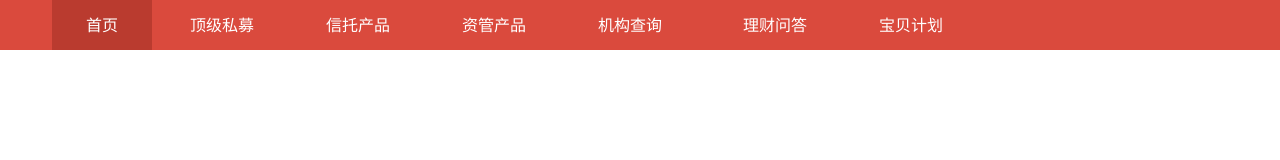
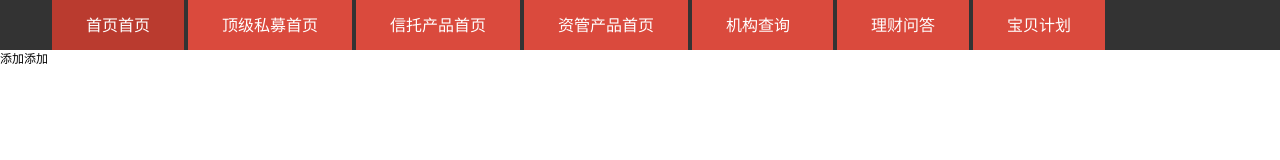
Before and after one commit to tanghuihui/exercise0602, a plain HTML site: page index.html in a window 1280 px wide. Drawn offline with Linux system fonts and the light colour scheme.

Commit message:
汤慧慧 修改index，css

```diff
--- a/css/base.css
+++ b/css/base.css
@@ -40,7 +40,7 @@ img{ padding:0; margin:0;}
 .ly-menu-up,.ly-menu-do{display: inline-block;position: relative;left: 6px;top: -2px;+*top: -6px; width: 9px;height: 5px; }
 .ly-menu-do{ background-position: -292px -54px;}
 .ly-menu-up{background-position: -309px -54px;}
-.ly-menu{ background: #da4a3d;width: 100%;min-width: 1180px;height: 50px;line-height: 50px;}
+.ly-menu{ background: #333;width: 100%;min-width: 1180px;height: 50px;line-height: 50px;}
 .ly-menu-lk,.ly-menu-cd{ color: #fff;font-size: 16px;padding: 0 34px;background: #da4a3d;margin: 0 2px;display: block;}
 .ly-menu-cd{ background: #ba3b2f;font-size: 14px;}
 .ly-menu-cd:hover{ background: #da4a3d;color: #fff;}
--- a/index.html
+++ b/index.html
@@ -9,16 +9,16 @@
     <div class="ly-menu pr zx-999">
         <ul class="m0auto fn-clear ly-tp-menu">
             <li class="fn-left ">
-                <a href="http://www.yicaibao.com/Home/Index" class="ly-menu-lk on">首页</a>
+                <a href="http://www.yicaibao.com/Home/Index" class="ly-menu-lk on">首页首页</a>
             </li>
             <li class="fn-left ">
-                <a href="http://www.yicaibao.com/SiMu/Index" class="ly-menu-lk ">顶级私募</a>
+                <a href="http://www.yicaibao.com/SiMu/Index" class="ly-menu-lk ">顶级私募首页</a>
             </li>
             <li class="fn-left ">
-                <a href="http://www.yicaibao.com/XinTuo/Index" class="ly-menu-lk ">信托产品</a>
+                <a href="http://www.yicaibao.com/XinTuo/Index" class="ly-menu-lk ">信托产品首页</a>
             </li>
             <li class="fn-left ">
-                <a href="http://www.yicaibao.com/ZiGuan/Index" class="ly-menu-lk ">资管产品</a>
+                <a href="http://www.yicaibao.com/ZiGuan/Index" class="ly-menu-lk ">资管产品首页</a>
             </li>
             <li class="fn-left pr">
                 <a class="ly-menu-lk ">机构查询<i class="ly-menu-up"></i></a>
@@ -38,6 +38,7 @@
             </li>
         </ul>
     </div>
+	<p>添加添加</p>
     <script src="scripts/jquery-1.9.1.min.js"></script>
     <script src="scripts/index.js"></script>
 </body>
```
